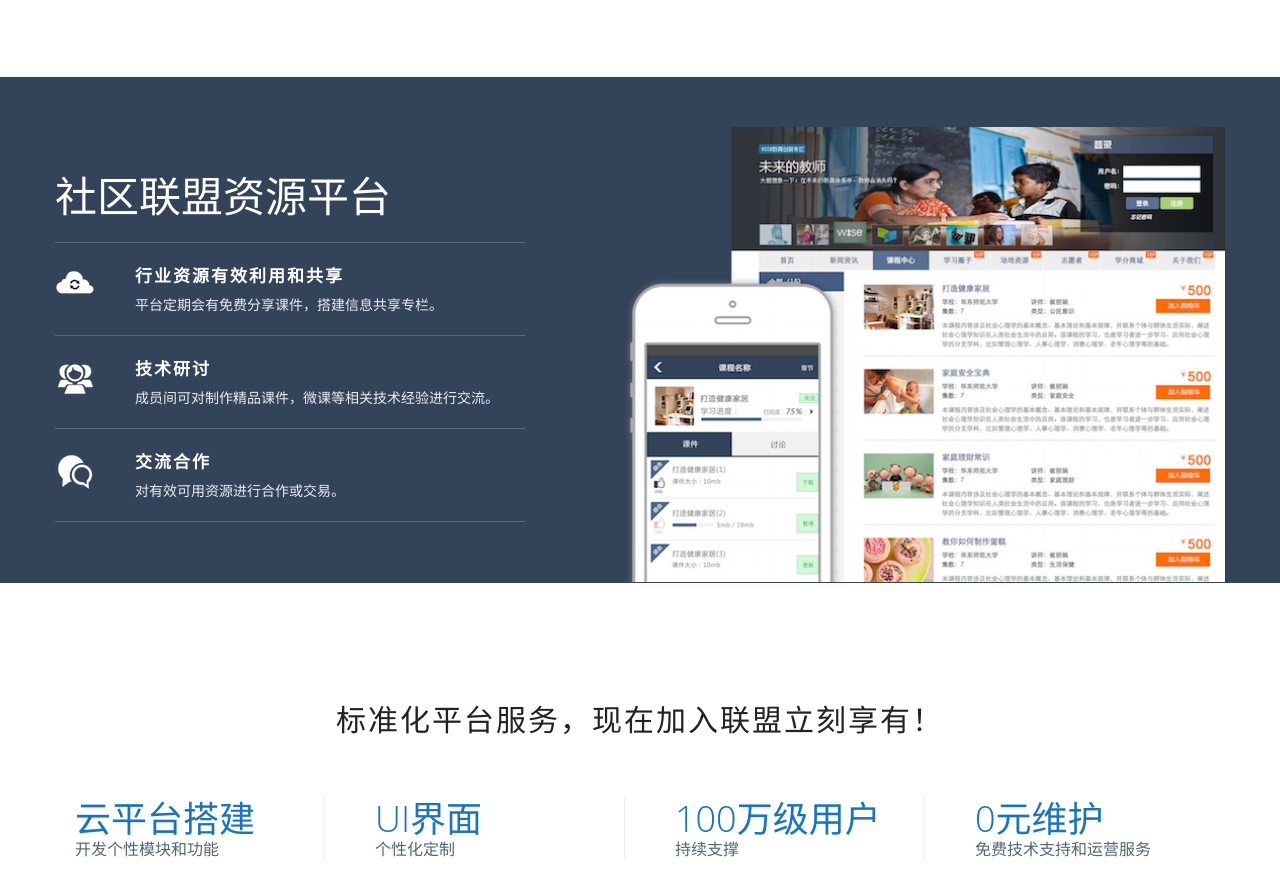
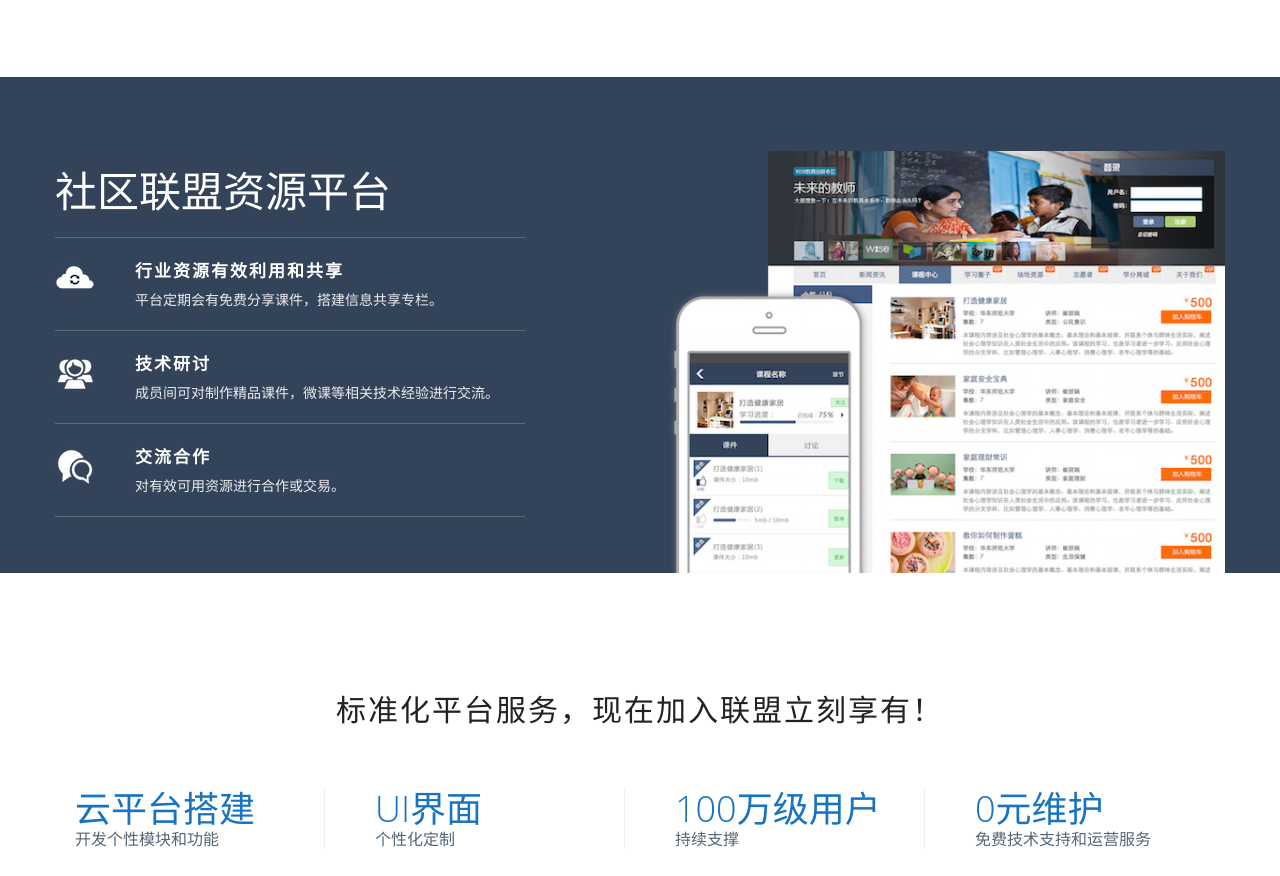
Before and after one commit to lanvige/curiosity, a plain HTML site: page index.html in a window 1280 px wide. Shown: the part 1077-1953 px from the top of the page. Drawn offline with Linux system fonts and the light colour scheme.

Commit message:
fix 1024 px show issue

```diff
--- a/css/web.css
+++ b/css/web.css
@@ -178,11 +178,11 @@ hr {
   background:no-repeat;
   background-image:url(/images/screenshot.png);
   background-position:right bottom;
-  background-size:auto 90%;
-  padding:40px 0
+  background-size:auto 85%;
+  padding:35px 0
 }
 
-@media screen and (max-width:1024px) {
+@media screen and (max-width:960px) {
   #products .bg {
     background:no-repeat;
     background-image:none;
```
